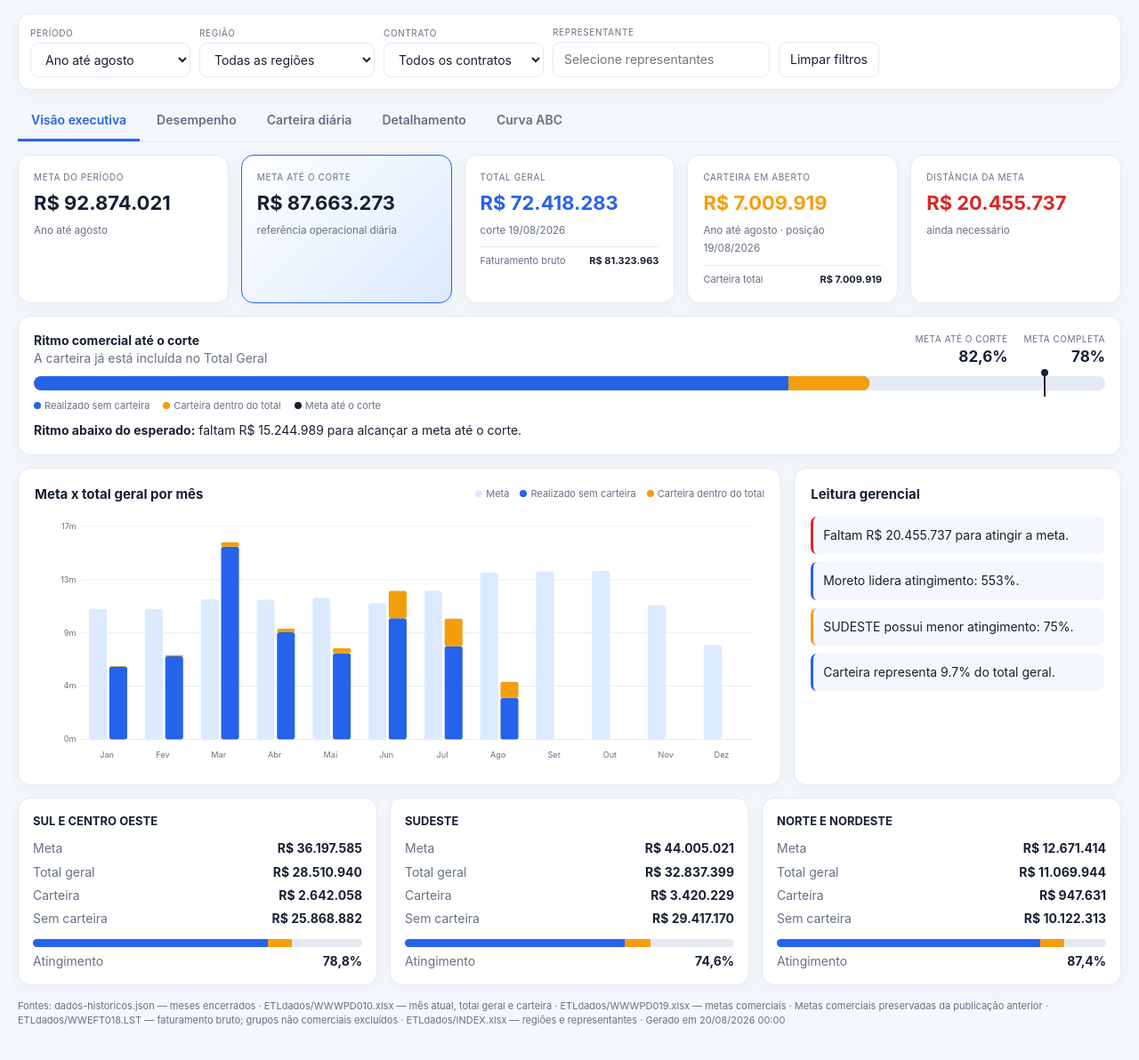
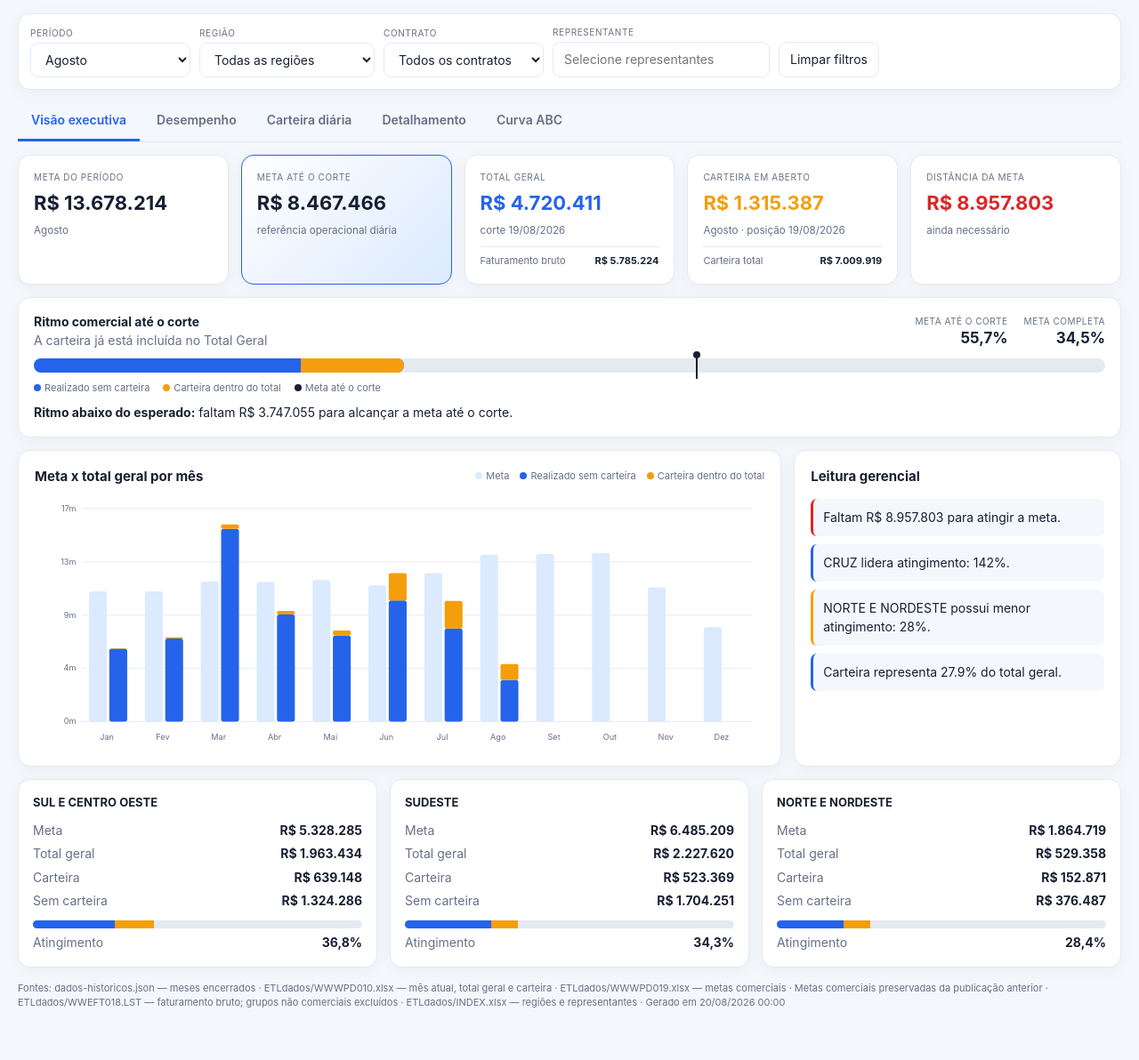
Before and after one commit to ernanintcomercial/realizado-carteira-julho-2026, a plain HTML site: page index.html in a window 1280 px wide. Shown: the part 84-1276 px from the top of the page at 89% size. Drawn offline with Linux system fonts and the light colour scheme.

Commit message:
Define mês atual como período padrão

```diff
--- a/index.html
+++ b/index.html
@@ -297,6 +297,10 @@ function dailyHover(event){
 function selectPeriod(){
   period=data.periodos.find(x=>x.id===$('periodSelect').value)||data.periodos[0];updateRepOptions();render();
 }
+function currentMonthPeriod(){
+  const month=Number(data.metaDiaria?.mes)||new Date().getMonth()+1;
+  return data.periodos.find(x=>x.id===`M${String(month).padStart(2,'0')}`)||data.periodos[0];
+}
 function filterRepresentative(repId){
   const id=String(repId),ids=selectedRepIds(),next=ids.includes(id)?ids.filter(x=>x!==id):[...ids,id];$('repSelect').value=next.join(',');const chosen=repChoices.filter(r=>next.includes(String(r.repId)));$('repSearch').value=chosen.map(r=>r.representante).join(', ');updateRepOptions();render();
 }
@@ -309,16 +313,16 @@ $('themeBtn').onclick=()=>applyTheme(document.documentElement.dataset.theme==='d
 document.querySelectorAll('.tab').forEach(b=>b.onclick=()=>{document.querySelectorAll('.tab,.view').forEach(x=>x.classList.remove('active'));b.classList.add('active');$(b.dataset.view).classList.add('active')});
   $('periodSelect').onchange=selectPeriod;$('regionSelect').onchange=()=>{updateRepOptions();render()};$('contractSelect').onchange=render;$('rankingSort').onchange=render;$('repSearch').oninput=searchRepresentative;
 $('repSearch').onkeydown=e=>{if(e.key==='Enter'){e.preventDefault();searchRepresentative()}};
-  $('clearBtn').onclick=()=>{$('periodSelect').value='YTD';$('regionSelect').value=data.ordemRegioes.length===1?data.ordemRegioes[0]:'';$('contractSelect').value='';period=data.periodos[0];$('repSelect').value='';$('repSearch').value='';updateRepOptions();render()};
+  $('clearBtn').onclick=()=>{period=currentMonthPeriod();$('periodSelect').value=period.id;$('regionSelect').value=data.ordemRegioes.length===1?data.ordemRegioes[0]:'';$('contractSelect').value='';$('repSelect').value='';$('repSearch').value='';updateRepOptions();render()};
 
 fetch('dados-gerenciais.json?v=45').then(r=>{if(!r.ok)throw Error('dados-gerenciais.json não encontrado');return r.json()}).then(payload=>{
-  data=payload;$('periodSelect').innerHTML=data.periodos.map(x=>`<option value="${x.id}">${x.label}</option>`).join('');$('periodSelect').value='YTD';
+  data=payload;$('periodSelect').innerHTML=data.periodos.map(x=>`<option value="${x.id}">${x.label}</option>`).join('');period=currentMonthPeriod();$('periodSelect').value=period.id;
   const regiaoRestrita=data.ordemRegioes.length===1;
   $('regionSelect').innerHTML=regiaoRestrita?`<option>${data.ordemRegioes[0]}</option>`:'<option value="">Todas as regiões</option>'+[...data.ordemRegioes].map(x=>`<option>${x}</option>`).join('');
   $('regionSelect').value=regiaoRestrita?data.ordemRegioes[0]:'';$('regionSelect').disabled=regiaoRestrita;
   $('contractSelect').innerHTML+=[...data.ordemContratos].map(x=>`<option>${x}</option>`).join('');
   $('stamp').innerHTML=`Realizado até <b>${data.cortes.realizado}</b><br>Carteira em <b>${data.cortes.carteira}</b>`;$('footer').textContent='Fontes: '+data.fontes.join(' · ')+' · Gerado em '+data.geradoEm;
-  period=data.periodos[0];updateRepOptions();render();$('loading').style.display='none';
+  updateRepOptions();render();$('loading').style.display='none';
 }).catch(e=>{$('loading').textContent='Erro: '+e.message});
 </script>
 </body>
```
